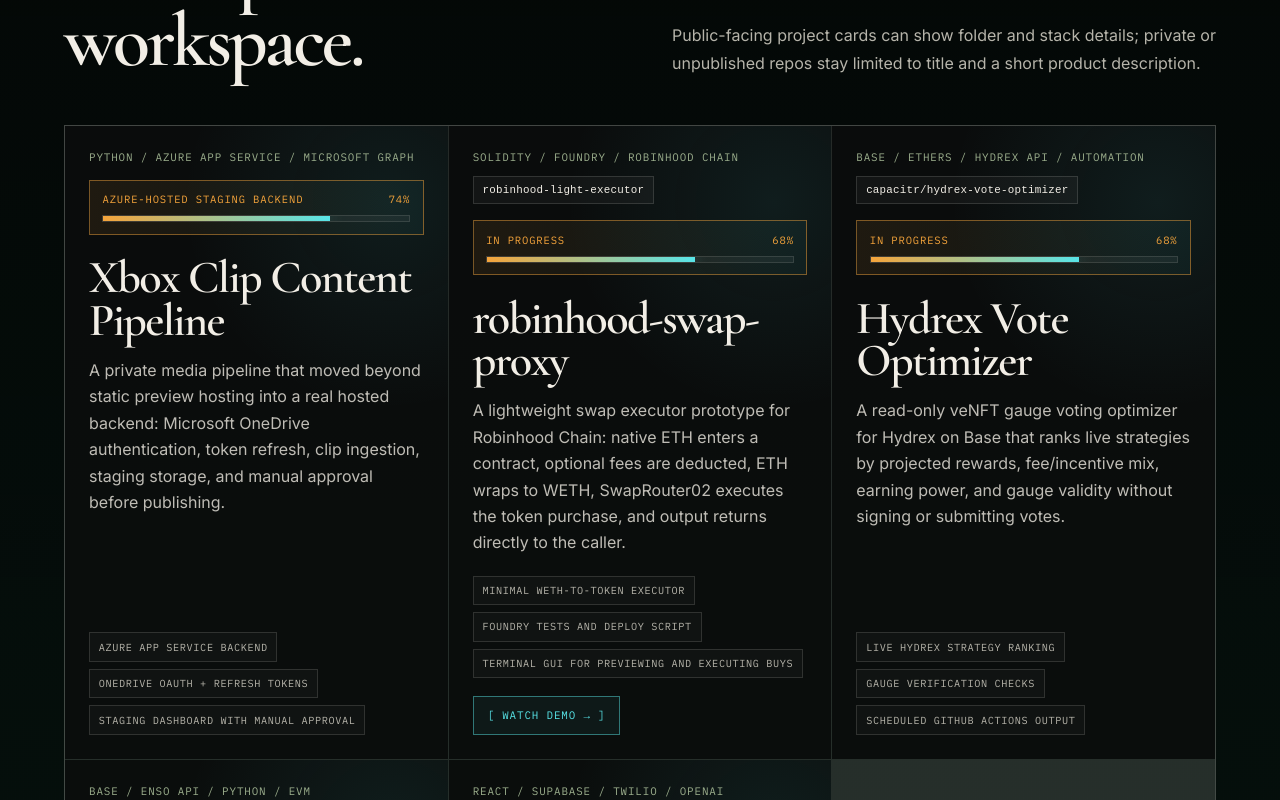
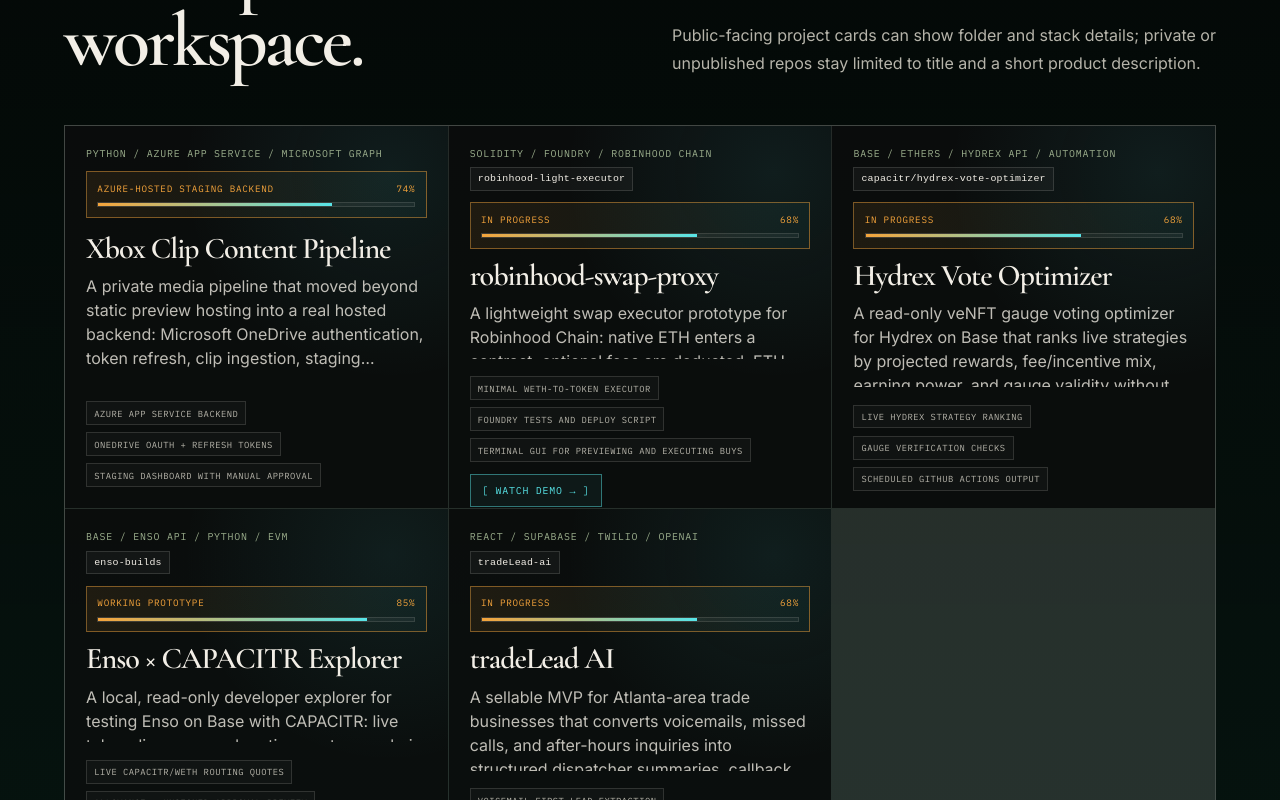
Before and after one commit to Syrexle/tariq-website, a React (Vite) app: page / in a window 1280 px wide. Shown: the part 3180-3980 px from the top of the page. Built offline with nearby package versions, Linux system fonts and the light colour scheme.

Commit message:
Normalize project card layout

```diff
--- a/src/styles.css
+++ b/src/styles.css
@@ -250,25 +250,25 @@
 .portfolio-section { background: linear-gradient(180deg, rgba(3,5,4,.9), rgba(7,31,24,.46)); border-top: 1px solid var(--line); border-bottom: 1px solid var(--line); }
 .portfolio-intro { display: grid; grid-template-columns: minmax(0, 1fr) minmax(280px, 34rem); gap: clamp(1.5rem, 5vw, 5rem); align-items: end; margin-bottom: 3rem; }
 .portfolio-intro p { color: var(--muted); line-height: 1.75; margin: 0; }
-.dev-project-grid { display: grid; grid-template-columns: repeat(3, minmax(0, 1fr)); gap: 1px; background: var(--line); border: 1px solid var(--line); }
-.dev-project-card { min-height: 27rem; padding: clamp(1.1rem, 2vw, 1.5rem); background: radial-gradient(circle at 85% 12%, rgba(88,229,232,.08), transparent 13rem), rgba(3,5,4,.78); display: flex; flex-direction: column; justify-content: space-between; gap: 1.25rem; }
-.dev-project-content { display: flex; flex-direction: column; gap: 1rem; }
-.dev-project-actions { display: grid; gap: 1.1rem; margin-top: auto; }
-.dev-project-topline { display: flex; flex-direction: column; gap: .75rem; color: var(--sage); font-family: 'IBM Plex Mono', monospace; text-transform: uppercase; letter-spacing: .08em; font-size: .68rem; }
-.dev-project-topline code { width: fit-content; max-width: 100%; padding: .45rem .55rem; border: 1px solid var(--line); color: var(--cream); background: rgba(255,255,255,.035); overflow-wrap: anywhere; text-transform: none; letter-spacing: .02em; }
-.dev-project-card h3 { font-size: clamp(2.1rem, 3.6vw, 4rem); margin: .35rem 0 0; }
-.project-status { margin: 0; padding: .72rem .78rem; border: 1px solid rgba(245,164,59,.46); background: linear-gradient(90deg, rgba(245,164,59,.09), rgba(88,229,232,.045)); color: var(--amber); font-size: .66rem; }
-.project-status-row { display: flex; justify-content: space-between; gap: 1rem; margin-bottom: .58rem; }
-.project-status-track { height: .42rem; border: 1px solid rgba(242,238,230,.12); background: rgba(255,255,255,.045); overflow: hidden; }
+.dev-project-grid { display: grid; grid-template-columns: repeat(3, minmax(0, 1fr)); gap: 1px; background: var(--line); border: 1px solid var(--line); align-items: stretch; }
+.dev-project-card { aspect-ratio: 1 / 1; min-height: 0; min-width: 0; padding: clamp(1rem, 1.65vw, 1.35rem); background: radial-gradient(circle at 85% 12%, rgba(88,229,232,.08), transparent 13rem), rgba(3,5,4,.78); display: flex; flex-direction: column; justify-content: flex-start; gap: .95rem; overflow: hidden; }
+.dev-project-content { display: flex; flex-direction: column; gap: .72rem; min-height: 0; }
+.dev-project-actions { display: grid; gap: .72rem; margin-top: .15rem; min-height: 0; }
+.dev-project-topline { display: flex; flex-direction: column; gap: .45rem; color: var(--sage); font-family: 'IBM Plex Mono', monospace; text-transform: uppercase; letter-spacing: .08em; font-size: .62rem; }
+.dev-project-topline code { width: fit-content; max-width: 100%; padding: .34rem .44rem; border: 1px solid var(--line); color: var(--cream); background: rgba(255,255,255,.035); overflow-wrap: anywhere; text-transform: none; letter-spacing: .02em; }
+.dev-project-card h3 { font-size: clamp(1.65rem, 2.35vw, 2.7rem); line-height: .92; margin: .1rem 0 0; }
+.project-status { margin: 0; padding: .58rem .64rem; border: 1px solid rgba(245,164,59,.46); background: linear-gradient(90deg, rgba(245,164,59,.09), rgba(88,229,232,.045)); color: var(--amber); font-size: .58rem; }
+.project-status-row { display: flex; justify-content: space-between; gap: .8rem; margin-bottom: .46rem; }
+.project-status-track { height: .34rem; border: 1px solid rgba(242,238,230,.12); background: rgba(255,255,255,.045); overflow: hidden; }
 .project-status-track span { display: block; height: 100%; background: linear-gradient(90deg, var(--amber), var(--cyan)); box-shadow: 0 0 18px rgba(88,229,232,.42); }
 .private-project-card { justify-content: space-between; gap: 1.25rem; }
 .private-project-card h3 { margin: .35rem 0 0; }
 .private-project-card p { max-width: 34rem; }
-.dev-project-card p { color: rgba(242,238,230,.78); line-height: 1.65; margin: 0; }
+.dev-project-card p { color: rgba(242,238,230,.78); line-height: 1.5; margin: 0; display: -webkit-box; -webkit-line-clamp: 4; -webkit-box-orient: vertical; overflow: hidden; }
 .mini-pill-list { display: flex; flex-wrap: wrap; gap: .45rem; margin-top: 1.2rem; }
 .dev-project-card .mini-pill-list { margin-top: 0; }
-.mini-pill-list span { border: 1px solid var(--line); padding: .45rem .55rem; color: var(--muted); background: rgba(255,255,255,.025); font-family: 'IBM Plex Mono', monospace; text-transform: uppercase; letter-spacing: .06em; font-size: .64rem; }
-.demo-link { width: fit-content; display: inline-flex; align-items: center; margin-top: 0; padding: .72rem .86rem; border: 1px solid rgba(88,229,232,.46); color: var(--cyan); background: rgba(88,229,232,.055); font-size: .68rem; }
+.mini-pill-list span { border: 1px solid var(--line); padding: .34rem .44rem; color: var(--muted); background: rgba(255,255,255,.025); font-family: 'IBM Plex Mono', monospace; text-transform: uppercase; letter-spacing: .055em; font-size: .55rem; }
+.demo-link { width: fit-content; display: inline-flex; align-items: center; margin-top: 0; padding: .58rem .7rem; border: 1px solid rgba(88,229,232,.46); color: var(--cyan); background: rgba(88,229,232,.055); font-size: .62rem; }
 .demo-link:hover { border-color: var(--cyan); background: rgba(88,229,232,.11); color: var(--cream); }
 .global-live-link { gap: .48rem; }
 .global-link-icon { width: .92rem; height: .92rem; flex: 0 0 auto; stroke: currentColor; stroke-width: 1.55; stroke-linecap: round; stroke-linejoin: round; }
```
